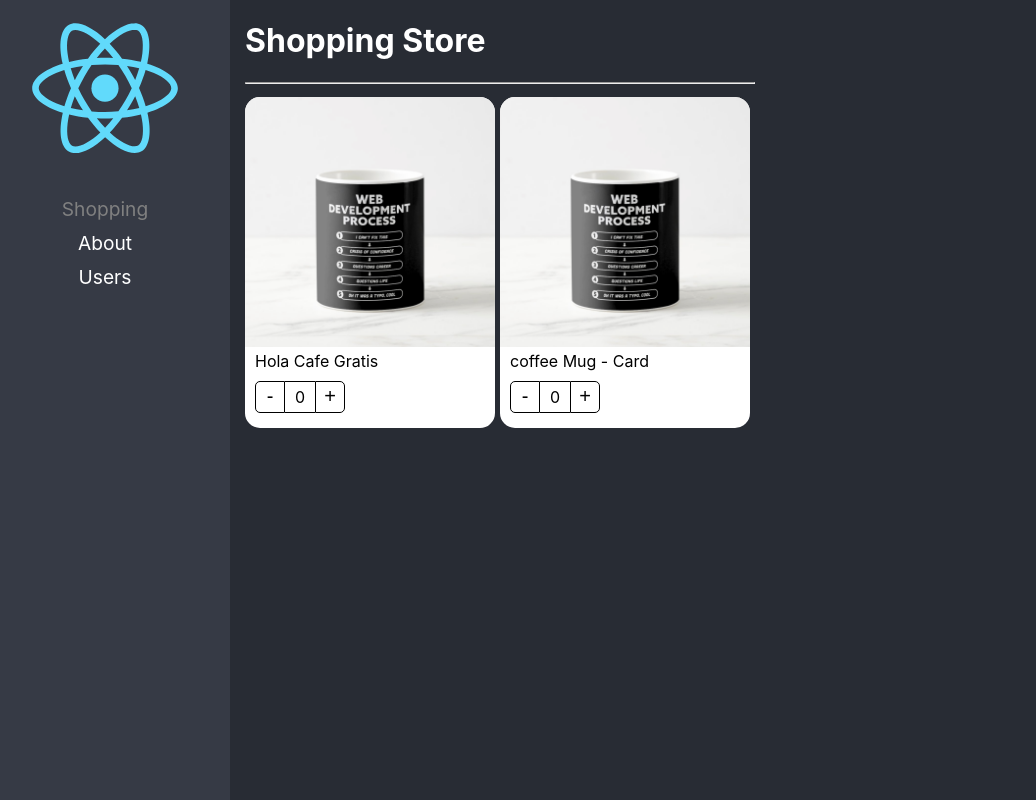
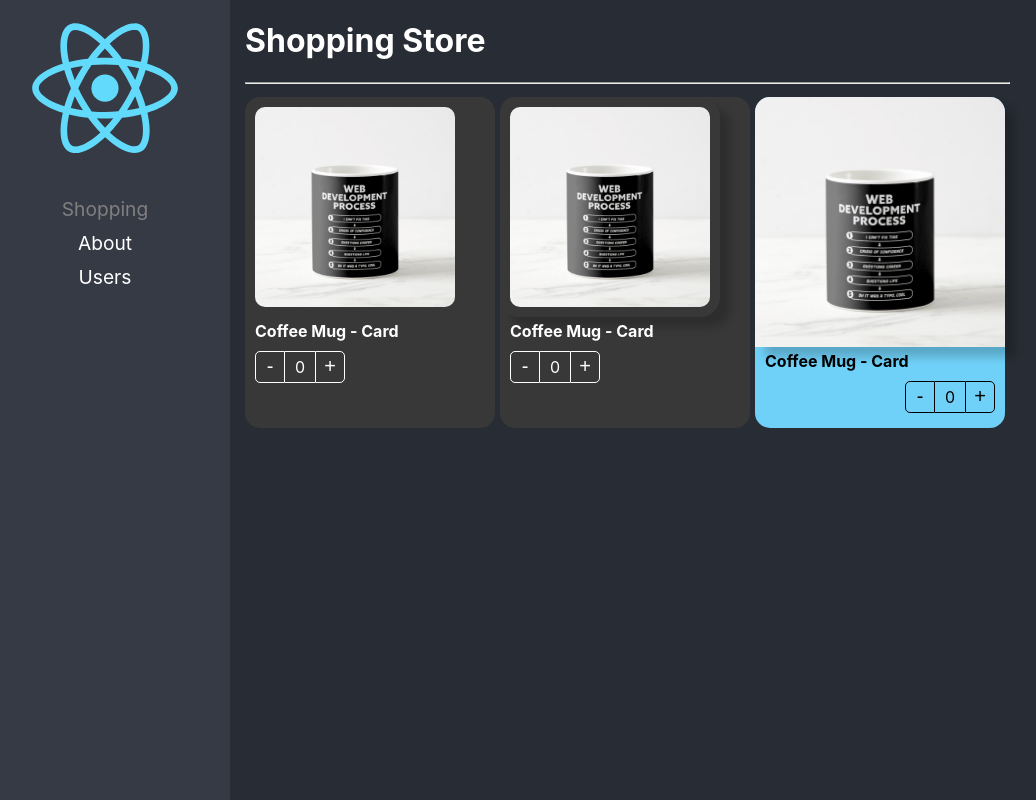
Before and after one commit to cesar23carranza/react-adv, a React (Create React App) app: page /home in a window 1280 px wide. Shown: the whole page, without its empty margins (20-1056 px from the left). Built offline with nearby package versions, Linux system fonts and the light colour scheme.

Commit message:
Component Extend Styles listo

```diff
--- a/src/02-component-patterns/components/ProductButtons.tsx
+++ b/src/02-component-patterns/components/ProductButtons.tsx
@@ -3,13 +3,22 @@
 
 import styles from '../styles/styles.module.css';
 
-export const ProductButtons = () => {
+
+export interface Props {
+    className?: string;
+    style?: React.CSSProperties
+}
+
+export const ProductButtons = ({ className, style }: Props) => {
 
     const { increaseBy, counter } = useContext( ProductContext );
 
 
         return (
-            <div className={ styles.buttonsContainer }>
+            <div
+                className={ `${ styles.buttonsContainer } ${ className }` }
+                style={ style }
+            >
                 <button
                     className={ styles.buttonMinus }
                     onClick={ () => increaseBy( -1 ) }> - </button>
--- a/src/02-component-patterns/components/ProductCard.tsx
+++ b/src/02-component-patterns/components/ProductCard.tsx
@@ -1,6 +1,6 @@
-import { createContext, ReactElement, useContext } from "react";
+import { createContext, ReactElement } from "react";
 
-import { ProductCardProps, ProductContextProps } from "../interfaces/interfaces";
+import { Product, ProductContextProps } from "../interfaces/interfaces";
 
 import { useProduct } from '../hooks/useProduct';
 
@@ -10,7 +10,14 @@
 export const ProductContext = createContext({} as ProductContextProps);
 const { Provider } = ProductContext;
 
-export const ProductCard = ({ children, product }: ProductCardProps) => {
+export interface Props {
+  product: Product;
+  children?: ReactElement | ReactElement[];
+  className?: string;
+  style?: React.CSSProperties
+}
+
+export const ProductCard = ({ children, product, className, style }: Props) => {
 
   const { counter, increaseBy } = useProduct();
 
@@ -20,7 +27,11 @@
         increaseBy,
         product
     }}>
-        <div className={ styles.productCard }>
+        <div
+          className={ `${ styles.productCard } ${ className}` }
+          style={ style }
+
+      >
             { children }
         </div>
     </Provider>
--- a/src/02-component-patterns/components/ProductImage.tsx
+++ b/src/02-component-patterns/components/ProductImage.tsx
@@ -4,7 +4,13 @@
 import noImage from '../assets/no-image.jpg';
 import styles from '../styles/styles.module.css';
 
-export const ProductImage = ({ img = ''}) => {
+export interface Props {
+    img?: string;
+    className?: string;
+    style?: React.CSSProperties;
+}
+
+export const ProductImage = ({ img, className, style}: Props) => {
 
     const { product } = useContext( ProductContext )
     let imgToShow: string;
@@ -18,6 +24,9 @@
     }
 
         return (
-            <img className={ styles.productImg } src={ imgToShow } alt="Product image" />
+            <img
+                className={ `${styles.productImg} ${ className }` } src={ imgToShow } alt="Product image"
+                style={ style }
+            />
         )
     }
--- a/src/02-component-patterns/components/ProductTitle.tsx
+++ b/src/02-component-patterns/components/ProductTitle.tsx
@@ -3,12 +3,21 @@
 
 import styles from '../styles/styles.module.css';
 
-export const ProductTitle = ({ title }: { title?: string}) => {
+export interface Props {
+    title?: string,
+    className?: string
+    style?: React.CSSProperties
+}
+
+export const ProductTitle = ({ title, className, style }: Props) => {
 
     const { product } = useContext( ProductContext )
 
         return (
-            <span className={ styles.productDescription }>
+            <span
+                className={ `${ styles.productDescription } ${ className }` }
+                style={ style }
+            >
                 { title ? title : product.title }</span>
         )
     }
--- a/src/02-component-patterns/pages/ShoppingPage.tsx
+++ b/src/02-component-patterns/pages/ShoppingPage.tsx
@@ -1,9 +1,10 @@
 import { ProductButtons, ProductCard, ProductImage, ProductTitle } from "../components"
+import '../styles/custom-styles.css';
 
 
 const product = {
     id: '1',
-    title: 'coffee Mug - Card',
+    title: 'Coffee Mug - Card',
     img: './coffee-mug.png'
 }
 
@@ -19,18 +20,37 @@
             flexWrap: 'wrap'
         }}>
 
-            <ProductCard product={ product }>
-                <ProductCard.Image />
-                <ProductCard.Title title={ 'Hola Cafe Gratis' } />
-                <ProductCard.Buttons />
-
+            <ProductCard
+                product={ product }
+                className="bg-dark text-white"
+            >
+                <ProductCard.Image className="custom-image" />
+                <ProductCard.Title className="text-white text-bold" />
+                <ProductCard.Buttons className="custom-buttons" />
             </ProductCard>
 
-            <ProductCard product={ product }>
-                <ProductImage />
-                <ProductTitle />
-                <ProductButtons/>
+            <ProductCard
+                product={ product }
+                className="bg-dark text-white"
+            >
+                <ProductImage className="custom-image" style={{ boxShadow: '10px 10px 10px rgba(0,0,0,0.2)' }} />
+                <ProductTitle className="text-white text-bold" />
+                <ProductButtons className="custom-buttons"/>
+            </ProductCard>
 
+            <ProductCard
+                product={ product }
+                style={{
+                    backgroundColor: '#70D1F8'
+                }}
+            >
+                <ProductImage style={{ boxShadow: '10px 10px 10px rgba(0,0,0,0.2)' }} />
+                <ProductTitle style={{ fontWeight: 'bold'}} />
+                <ProductButtons style={{
+                    display: 'flex',
+                    justifyContent: 'end'
+
+                }}/>
             </ProductCard>
 
         </div>
--- /dev/null
+++ b/src/02-component-patterns/styles/custom-styles.css
@@ -0,0 +1,23 @@
+
+.bg-dark {
+    background-color: rgb(56,56,56);
+}
+
+.text-white {
+    color: white;
+}
+
+.text-bold {
+    font-weight: bold;
+}
+
+.custom-image {
+    padding: 10px;
+    width: calc( 100% - 20% );
+    border-radius: 20px;
+}
+
+.custom-buttons button, .custom-buttons div {
+    color: white;
+    border-color: white;
+}
```
Also changed, not shown: src/02-component-patterns/interfaces/interfaces.ts (+7 -9 lines).
